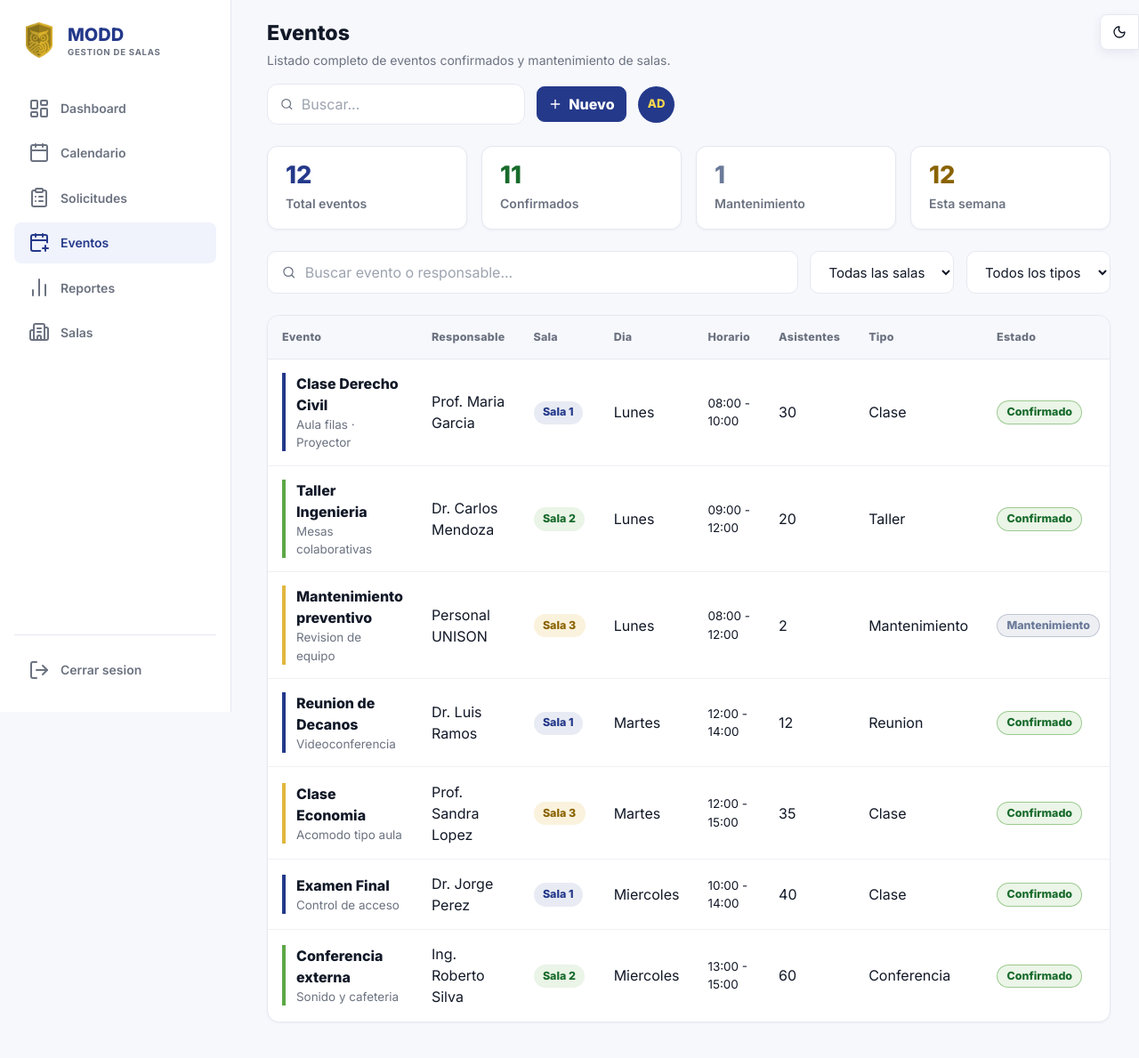
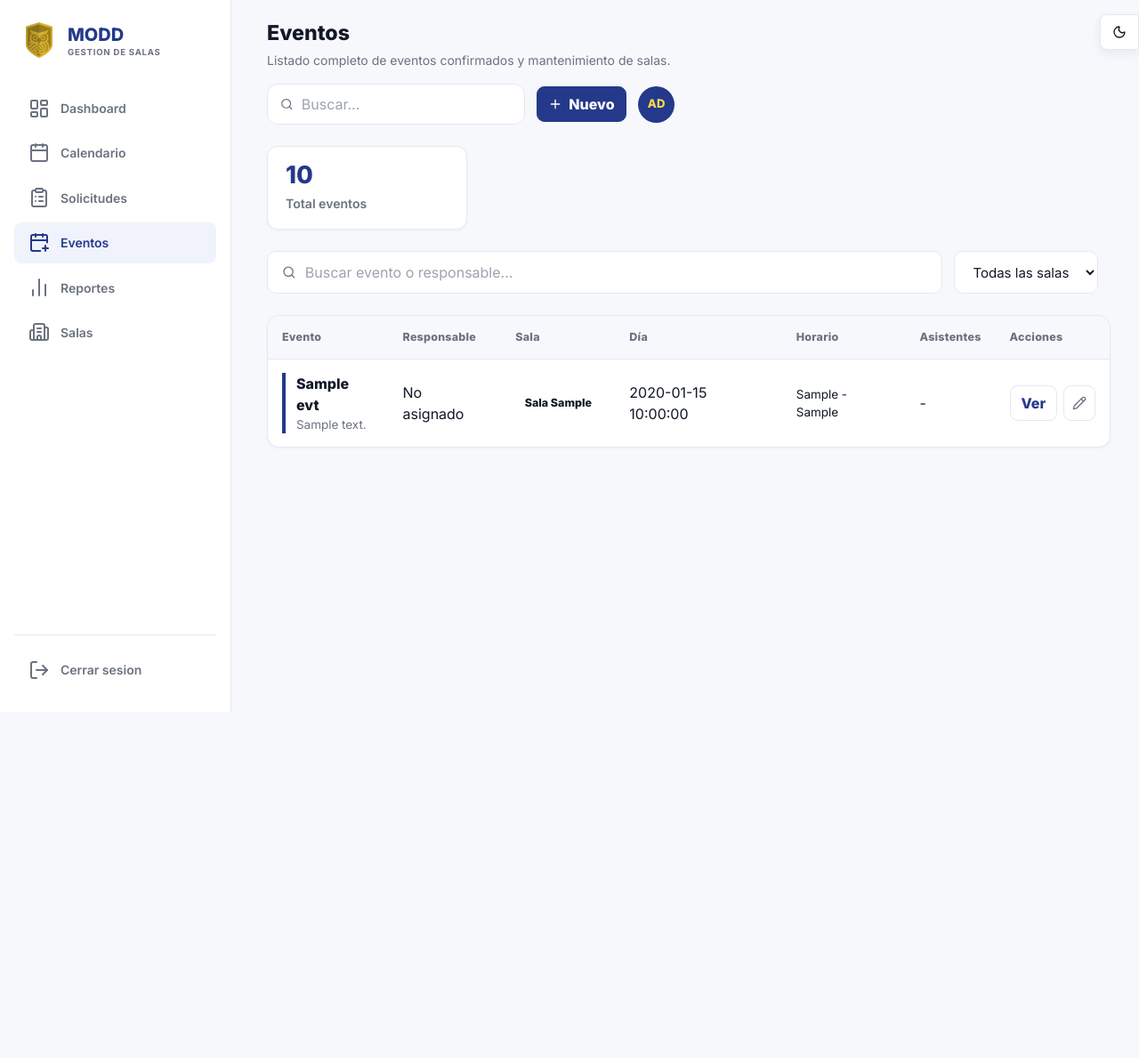
Before and after one commit to Danielalvarezt6/modd-gestion-salas, a FastAPI app: template app/templates/eventos.html in a window 1280 px wide. Shown: the whole page at 89% size. After the commit the page ends 800 px from the top, so only its background shows below. Run offline with FastAPI, Linux system fonts and the light colour scheme; the template is opened without the code that fills it: most values are stand-ins (such as "Sample title", 1, 10 or a date in 2020); parts of the project's set-up code (start-up, migrations or seed data) failed here and were passed over; some libraries are stand-ins or nearby versions.

Commit message:
refactor(views): limpiar atributos innecesarios y conectar vista de eventos a la BD
Se alineó la plantilla de eventos con el modelo real de la base de datos eliminando los campos ficticios de tipo y estado, y se implementó la inyección de datos dinámicos mediante Jinja2.

Detalles de los cambios:
- Actualización de views.py para inyectar tabla Eventos.
- Eliminación de columnas, filtros y stats de tipo/estado.
- Implementación de bucles Jinja2 para filas dinámicas.
- Asignación dinámica de colores según la sala.

```diff
--- a/app/templates/eventos.html
+++ b/app/templates/eventos.html
@@ -51,10 +51,7 @@
     </header>
 
     <section class="admin-stat-grid" aria-label="Resumen de eventos">
-      <div class="admin-stat-card"><div class="admin-stat-value">12</div><div class="admin-stat-label">Total eventos</div></div>
-      <div class="admin-stat-card" style="--stat-color:#176b2b"><div class="admin-stat-value">11</div><div class="admin-stat-label">Confirmados</div></div>
-      <div class="admin-stat-card" style="--stat-color:#6b7a99"><div class="admin-stat-value">1</div><div class="admin-stat-label">Mantenimiento</div></div>
-      <div class="admin-stat-card" style="--stat-color:#8a6200"><div class="admin-stat-value">12</div><div class="admin-stat-label">Esta semana</div></div>
+      <div class="admin-stat-card"><div class="admin-stat-value">{{ stat_total }}</div><div class="admin-stat-label">Total eventos</div></div>
     </section>
 
     <section class="admin-filter-row" aria-label="Filtros de eventos">
@@ -68,14 +65,6 @@
         <option value="sala2">Sala 2</option>
         <option value="sala3">Sala 3</option>
       </select>
-      <select id="type-filter" class="admin-select" aria-label="Tipo">
-        <option value="todos">Todos los tipos</option>
-        <option value="clase">Clase</option>
-        <option value="taller">Taller</option>
-        <option value="reunion">Reunion</option>
-        <option value="mantenimiento">Mantenimiento</option>
-        <option value="conferencia">Conferencia</option>
-      </select>
     </section>
 
     <section class="admin-panel">
@@ -86,92 +75,53 @@
               <th>Evento</th>
               <th>Responsable</th>
               <th>Sala</th>
-              <th>Dia</th>
+              <th>Día</th>
               <th>Horario</th>
               <th>Asistentes</th>
-              <th>Tipo</th>
-              <th>Estado</th>
               <th>Acciones</th>
             </tr>
           </thead>
           <tbody>
-            <tr data-room="sala1" data-type="clase" data-search="clase derecho civil maria garcia sala 1 lunes">
-              <td><div class="event-name-line" style="--event-color:#24398A"><div class="admin-strong">Clase Derecho Civil</div><div class="admin-muted">Aula filas · Proyector</div></div></td>
-              <td>Prof. Maria Garcia</td>
-              <td><span class="room-pill sala1">Sala 1</span></td>
-              <td>Lunes</td>
-              <td class="admin-muted">08:00 - 10:00</td>
-              <td>30</td>
-              <td>Clase</td>
-              <td><span class="status-pill confirmado">Confirmado</span></td>
-              <td><div class="admin-action-row"><button class="admin-soft-button" data-action type="button">Ver</button><button class="admin-icon-button" data-action type="button" aria-label="Editar"><i data-lucide="pencil" class="w-4 h-4"></i></button></div></td>
+            {% for evt in eventos %}
+            {% set numero_sala = evt.salas[0].numero_sala if evt.salas else 'sin-sala' %}
+            {% set responsable = (evt.solicitud.solicitante.nombre ~ ' ' ~ evt.solicitud.solicitante.apellido) if (evt.solicitud and evt.solicitud.solicitante) else 'No asignado' %}
+
+            {% set color = "#24398A" %}
+            {% if numero_sala == 2 %}{% set color = "#5CA847" %}{% endif %}
+            {% if numero_sala == 3 %}{% set color = "#E1B73D" %}{% endif %}
+
+            <tr data-room="sala{{ numero_sala }}" data-search="{{ evt.titulo | lower }} {{ responsable | lower }} sala {{ numero_sala }}">
+              <td>
+                <div class="event-name-line" style="--event-color:{{ color }}">
+                  <div class="admin-strong">{{ evt.titulo }}</div>
+                  <div class="admin-muted">{{ evt.descripcion or 'Sin descripción' }}</div>
+                </div>
+              </td>
+              <td>{{ responsable }}</td>
+              <td>
+                {% if numero_sala != 'sin-sala' %}
+                  <span class="room-pill sala{{ numero_sala }}">Sala {{ numero_sala }}</span>
+                {% else %}
+                  -
+                {% endif %}
+              </td>
+              <td>{{ evt.fecha }}</td>
+              <td class="admin-muted">{{ evt.hora_de_inicio }} - {{ evt.hora_de_termino }}</td>
+              <td>{{ evt.no_de_asistentes or '-' }}</td>
+              <td>
+                <div class="admin-action-row">
+                  <button class="admin-soft-button" data-action="view" type="button">Ver</button>
+                  <button class="admin-icon-button" data-action="edit" type="button" aria-label="Editar">
+                    <i data-lucide="pencil" class="w-4 h-4"></i>
+                  </button>
+                </div>
+              </td>
             </tr>
-            <tr data-room="sala2" data-type="taller" data-search="taller ingenieria carlos mendoza sala 2 lunes">
-              <td><div class="event-name-line" style="--event-color:#5CA847"><div class="admin-strong">Taller Ingenieria</div><div class="admin-muted">Mesas colaborativas</div></div></td>
-              <td>Dr. Carlos Mendoza</td>
-              <td><span class="room-pill sala2">Sala 2</span></td>
-              <td>Lunes</td>
-              <td class="admin-muted">09:00 - 12:00</td>
-              <td>20</td>
-              <td>Taller</td>
-              <td><span class="status-pill confirmado">Confirmado</span></td>
-              <td><div class="admin-action-row"><button class="admin-soft-button" data-action type="button">Ver</button><button class="admin-icon-button" data-action type="button" aria-label="Editar"><i data-lucide="pencil" class="w-4 h-4"></i></button></div></td>
+            {% else %}
+            <tr>
+              <td colspan="7" style="text-align: center;">No hay eventos registrados en la base de datos.</td>
             </tr>
-            <tr data-room="sala3" data-type="mantenimiento" data-search="mantenimiento preventivo personal unison sala 3 lunes">
-              <td><div class="event-name-line" style="--event-color:#E1B73D"><div class="admin-strong">Mantenimiento preventivo</div><div class="admin-muted">Revision de equipo</div></div></td>
-              <td>Personal UNISON</td>
-              <td><span class="room-pill sala3">Sala 3</span></td>
-              <td>Lunes</td>
-              <td class="admin-muted">08:00 - 12:00</td>
-              <td>2</td>
-              <td>Mantenimiento</td>
-              <td><span class="status-pill mantenimiento">Mantenimiento</span></td>
-              <td><div class="admin-action-row"><button class="admin-soft-button" data-action type="button">Ver</button><button class="admin-icon-button" data-action type="button" aria-label="Editar"><i data-lucide="pencil" class="w-4 h-4"></i></button></div></td>
-            </tr>
-            <tr data-room="sala1" data-type="reunion" data-search="reunion decanos luis ramos sala 1 martes">
-              <td><div class="event-name-line" style="--event-color:#24398A"><div class="admin-strong">Reunion de Decanos</div><div class="admin-muted">Videoconferencia</div></div></td>
-              <td>Dr. Luis Ramos</td>
-              <td><span class="room-pill sala1">Sala 1</span></td>
-              <td>Martes</td>
-              <td class="admin-muted">12:00 - 14:00</td>
-              <td>12</td>
-              <td>Reunion</td>
-              <td><span class="status-pill confirmado">Confirmado</span></td>
-              <td><div class="admin-action-row"><button class="admin-soft-button" data-action type="button">Ver</button><button class="admin-icon-button" data-action type="button" aria-label="Editar"><i data-lucide="pencil" class="w-4 h-4"></i></button></div></td>
-            </tr>
-            <tr data-room="sala3" data-type="clase" data-search="clase economia sandra lopez sala 3 martes">
-              <td><div class="event-name-line" style="--event-color:#E1B73D"><div class="admin-strong">Clase Economia</div><div class="admin-muted">Acomodo tipo aula</div></div></td>
-              <td>Prof. Sandra Lopez</td>
-              <td><span class="room-pill sala3">Sala 3</span></td>
-              <td>Martes</td>
-              <td class="admin-muted">12:00 - 15:00</td>
-              <td>35</td>
-              <td>Clase</td>
-              <td><span class="status-pill confirmado">Confirmado</span></td>
-              <td><div class="admin-action-row"><button class="admin-soft-button" data-action type="button">Ver</button><button class="admin-icon-button" data-action type="button" aria-label="Editar"><i data-lucide="pencil" class="w-4 h-4"></i></button></div></td>
-            </tr>
-            <tr data-room="sala1" data-type="clase" data-search="examen final jorge perez sala 1 miercoles">
-              <td><div class="event-name-line" style="--event-color:#24398A"><div class="admin-strong">Examen Final</div><div class="admin-muted">Control de acceso</div></div></td>
-              <td>Dr. Jorge Perez</td>
-              <td><span class="room-pill sala1">Sala 1</span></td>
-              <td>Miercoles</td>
-              <td class="admin-muted">10:00 - 14:00</td>
-              <td>40</td>
-              <td>Clase</td>
-              <td><span class="status-pill confirmado">Confirmado</span></td>
-              <td><div class="admin-action-row"><button class="admin-soft-button" data-action type="button">Ver</button><button class="admin-icon-button" data-action type="button" aria-label="Editar"><i data-lucide="pencil" class="w-4 h-4"></i></button></div></td>
-            </tr>
-            <tr data-room="sala2" data-type="conferencia" data-search="conferencia externa roberto silva sala 2 miercoles">
-              <td><div class="event-name-line" style="--event-color:#5CA847"><div class="admin-strong">Conferencia externa</div><div class="admin-muted">Sonido y cafeteria</div></div></td>
-              <td>Ing. Roberto Silva</td>
-              <td><span class="room-pill sala2">Sala 2</span></td>
-              <td>Miercoles</td>
-              <td class="admin-muted">13:00 - 15:00</td>
-              <td>60</td>
-              <td>Conferencia</td>
-              <td><span class="status-pill confirmado">Confirmado</span></td>
-              <td><div class="admin-action-row"><button class="admin-soft-button" data-action type="button">Ver</button><button class="admin-icon-button" data-action type="button" aria-label="Editar"><i data-lucide="pencil" class="w-4 h-4"></i></button></div></td>
-            </tr>
+            {% endfor %}
           </tbody>
         </table>
       </div>
@@ -193,7 +143,6 @@
     const search = document.getElementById('event-search');
     const topSearch = document.getElementById('top-search');
     const room = document.getElementById('room-filter');
-    const type = document.getElementById('type-filter');
     const rows = Array.from(document.querySelectorAll('#events-table tbody tr'));
 
     toggle?.addEventListener('click', function () {
@@ -211,13 +160,12 @@
       const term = (search.value || topSearch.value || '').trim().toLowerCase();
       rows.forEach(function (row) {
         const roomMatch = room.value === 'todas' || row.dataset.room === room.value;
-        const typeMatch = type.value === 'todos' || row.dataset.type === type.value;
         const searchMatch = !term || row.dataset.search.includes(term);
-        row.style.display = roomMatch && typeMatch && searchMatch ? '' : 'none';
+        row.style.display = roomMatch && searchMatch ? '' : 'none';
       });
     }
 
-    [search, room, type].forEach(function (item) { item.addEventListener('input', applyFilters); item.addEventListener('change', applyFilters); });
+    [search, room].forEach(function (item) { item.addEventListener('input', applyFilters); item.addEventListener('change', applyFilters); });
     topSearch.addEventListener('input', function () {
       search.value = topSearch.value;
       applyFilters();
```
Also changed, not shown: app/routers/views.py (+10 -4 lines).
